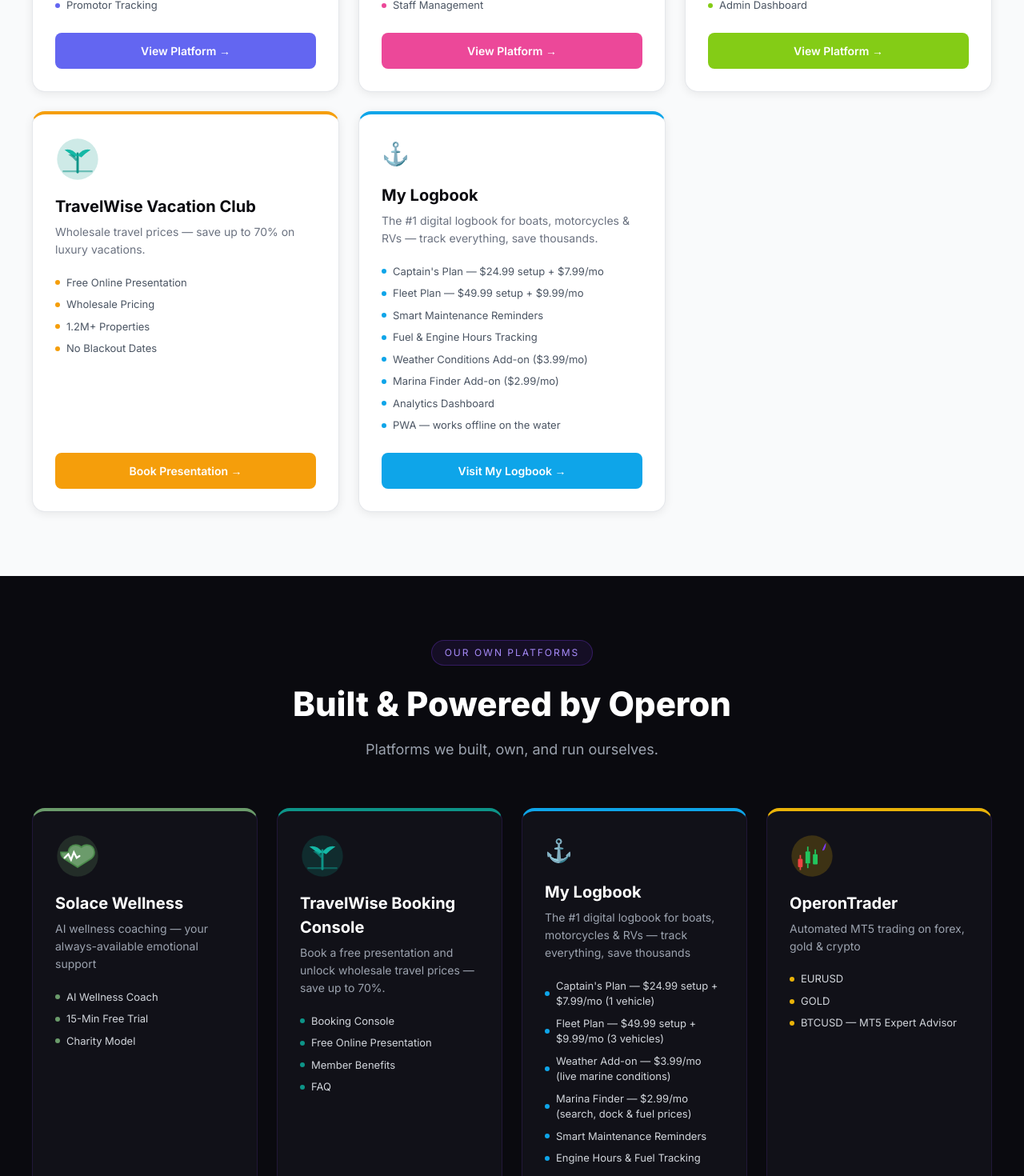
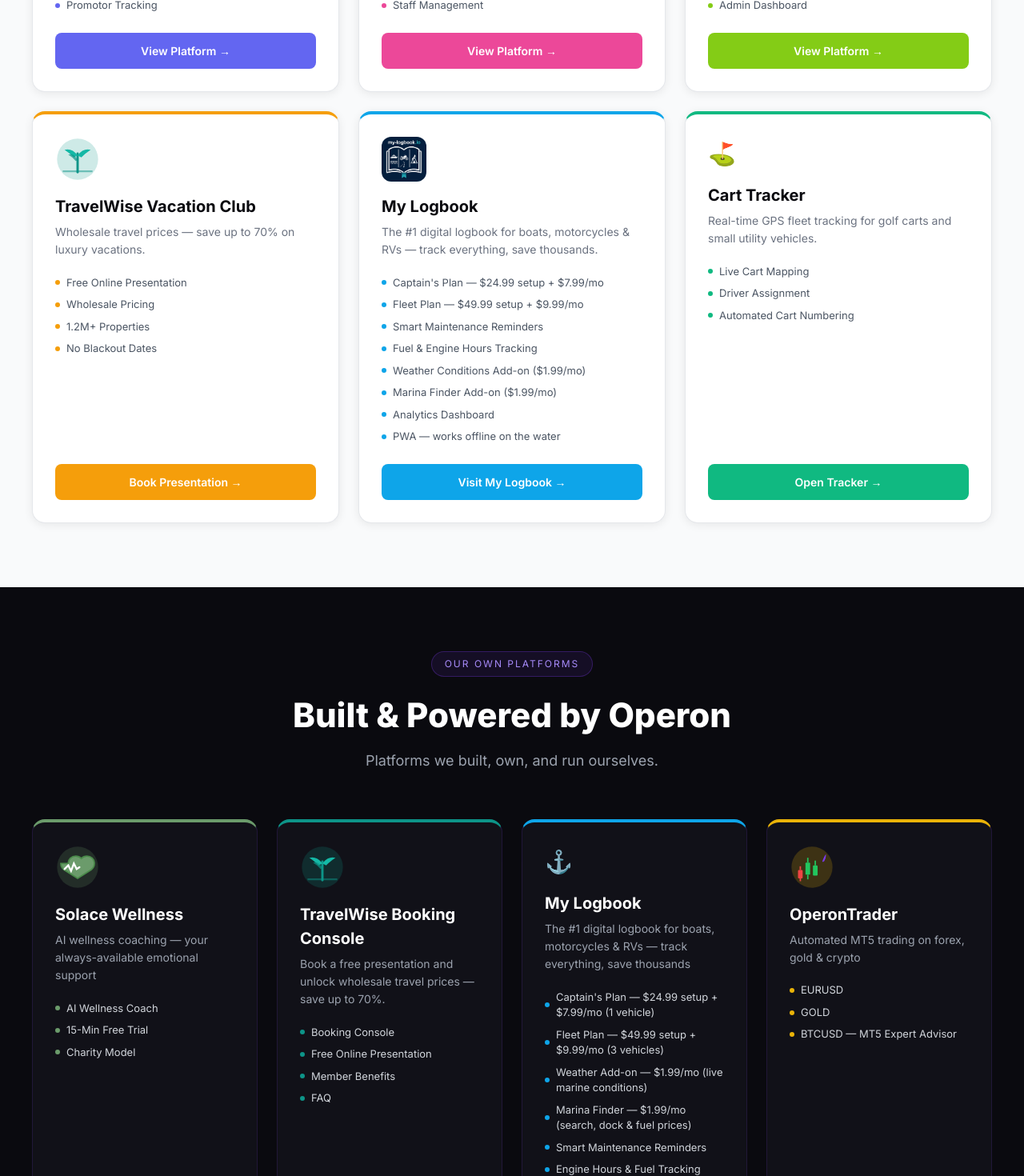
Before and after one commit to Antarestravelclub/Operon, a React (Vite) app: page / in a window 1280 px wide. Shown: the part 2480-3950 px from the top of the page at 80% size. Built offline with nearby package versions, Linux system fonts and the light colour scheme.

Commit message:
fix: correct all project links to production URLs, fix add-on pricing to .99/mo

```diff
--- /dev/null
+++ b/public/logbook-pitch.md
@@ -0,0 +1,33 @@
+# My Logbook: The Asset Pedigree of the Outdoors
+
+## 1. The Opportunity
+High-value assets—boats, motorcycles, and RVs—are deteriorating in value due to the "Spreadsheet Silo" problem. Owners have no verifiable maintenance history, leading to thousands of dollars in lost resale value.
+
+## 2. The Solution
+My Logbook is not just a digital ledger; it is a **portable Asset Pedigree**.
+- **Real-Time Data:** Live trip tracking and fuel/maintenance capture.
+- **Compliance & Value:** A maintenance log that carries forward during asset resale.
+- **Smart Infrastructure:** BYOK "Cloud" architecture (Supabase + Mapbox) that scales without platform-taxed hosting costs.
+
+## 3. The Growth Engine (Affiliate/Viral Loops)
+We turn our users into our salesforce.
+- **Automated Bounties:** Every user has a unique referral code/QR generator.
+- **In-Platform Incentives:** $4.99 commission payout for every referred subscriber.
+- **Compound Acquisition:** Sticker/QR placement at high-traffic hubs (marinas, trailheads) drives self-boarding traffic.
+
+## 4. Financials (Pro-Forma)
+*Target: 1,000 active "Captain" subscribers.*
+
+| Category | Monthly Net Contribution | Annualized Potential |
+| :--- | :--- | :--- |
+| **Gross Revenue** | $7,083 | $85,000 |
+| **Infra/Stripe Fees** | $(1,142) | $(13,704) |
+| **Contribution Margin** | **$5,941** | **$71,296** |
+
+- **Margin:** 84%
+- **Efficiency:** Serverless infrastructure ensures costs remain negligible at scale.
+
+## 5. Strategic Exit Positioning
+My Logbook is built as a **"System of Record"** for leisure assets.
+- **The Value:** A ready-made, high-intent data ecosystem that integrates seamlessly with larger Marine-Tech or Fleet-Management portfolios.
+- **The Asset:** An audit-ready, fully compliant, and App Store ready codebase that is ready for handover on day one.
--- a/src/pages/Landing.tsx
+++ b/src/pages/Landing.tsx
@@ -1,7 +1,6 @@
 
 import { Link } from 'react-router-dom';
 import { useState } from 'react';
-import { TrendingUp, MessageCircle, ClipboardList } from 'lucide-react';
 
 function TestimonialCard({ name, role, stars, quote }: { name: string, role: string, stars: number, quote: string }) {
   const initials = name.split(' ').map((n: string) => n[0]).join('');
@@ -210,7 +209,7 @@
       tagline: 'Full backend financial management — leads, payroll, goals, and stats.',
       products: ['Sales Volume Dashboard', 'OPC Performance Tracking', 'Payroll & Commission Reports', 'Sales Goals & Analytics'],
       cta: 'View Platform',
-      ctaLink: 'https://myoperon.io/leads.html',
+      ctaLink: 'https://lead-to-cash-track.vercel.app',
       external: true,
     },
     {
@@ -220,7 +219,7 @@
       tagline: 'Kanban-style candidate pipeline for hiring vacation sales teams.',
       products: ['Candidate Tracking', 'Hiring Workflow', 'Interview Calendar', 'Analytics Dashboard'],
       cta: 'View Platform',
-      ctaLink: 'https://myoperon.io/recruit.html',
+      ctaLink: 'https://vidarecruitment.vercel.app',
       external: true,
     },
     {
@@ -230,7 +229,7 @@
       tagline: '30-day structured sales training platform for new and existing reps.',
       products: ['Day-by-Day Training Modules', 'Lesson Viewer', 'Progress Tracking', 'Training Editor'],
       cta: 'View Platform',
-      ctaLink: 'https://myoperon.io/academy.html',
+      ctaLink: 'https://vida-rep-academy-9d6cda93.vercel.app',
       external: true,
     },
     {
@@ -240,7 +239,7 @@
       tagline: 'Digital loyalty card programs for modern businesses.',
       products: ['Digital Stamp Cards', 'Points & Rewards', 'Merchant Dashboard', 'QR Code Scanning'],
       cta: 'View Platform',
-      ctaLink: 'https://myoperon.io/loyalty.html',
+      ctaLink: 'https://laralucaloyalty.vercel.app',
       external: true,
     },
     {
@@ -250,7 +249,7 @@
       tagline: 'Member verification and check-in platform with QR codes.',
       products: ['Member Verification', 'QR Code Scanning', 'Admin Dashboard', 'Promotor Tracking'],
       cta: 'View Platform',
-      ctaLink: 'https://myoperon.io/checkin.html',
+      ctaLink: 'https://secure-checkin-confirm.vercel.app',
       external: true,
     },
     {
@@ -260,7 +259,7 @@
       tagline: 'Guest experience and issue tracking for resorts and hospitality.',
       products: ['Guest Portal', 'Issue Tracking', 'Analytics Dashboard', 'Staff Management'],
       cta: 'View Platform',
-      ctaLink: 'https://myoperon.io/guestcare.html',
+      ctaLink: 'https://guest-whisper-care.vercel.app',
       external: true,
     },
     {
@@ -270,7 +269,7 @@
       tagline: 'Sales commission tracking, payroll management and reporting.',
       products: ['Commission Charts', 'Payroll Manager', 'Company Breakdown', 'Admin Dashboard'],
       cta: 'View Platform',
-      ctaLink: 'https://myoperon.io/commissions.html',
+      ctaLink: 'https://antares-travel-club-sales-commission-calc.vercel.app',
       external: true,
     },
     {
@@ -284,13 +283,23 @@
       external: false,
     },
     {
-      icon: <span style={{fontSize: 28}}>⚓</span>,
+      icon: <img src="/logbook-logo-official.png" alt="My Logbook" style={{width: 56, height: 56, borderRadius: '12px'}} />,
       title: 'My Logbook',
       color: '#0ea5e9',
       tagline: 'The #1 digital logbook for boats, motorcycles & RVs — track everything, save thousands.',
-      products: ["Captain's Plan — $24.99 setup + $7.99/mo", 'Fleet Plan — $49.99 setup + $9.99/mo', 'Smart Maintenance Reminders', 'Fuel & Engine Hours Tracking', 'Weather Conditions Add-on ($3.99/mo)', 'Marina Finder Add-on ($2.99/mo)', 'Analytics Dashboard', 'PWA — works offline on the water'],
+      products: ["Captain's Plan — $24.99 setup + $7.99/mo", 'Fleet Plan — $49.99 setup + $9.99/mo', 'Smart Maintenance Reminders', 'Fuel & Engine Hours Tracking', 'Weather Conditions Add-on ($1.99/mo)', 'Marina Finder Add-on ($1.99/mo)', 'Analytics Dashboard', 'PWA — works offline on the water'],
       cta: 'Visit My Logbook',
       ctaLink: 'https://my-logbook.io',
+      external: true,
+    },
+    {
+      icon: <span style={{fontSize: 28}}>⛳</span>,
+      title: 'Cart Tracker',
+      color: '#10b981',
+      tagline: 'Real-time GPS fleet tracking for golf carts and small utility vehicles.',
+      products: ['Live Cart Mapping', 'Driver Assignment', 'Automated Cart Numbering'],
+      cta: 'Open Tracker',
+      ctaLink: 'https://cart-buddy-map.lovable.app',
       external: true,
     },
   ];
@@ -326,8 +335,8 @@
       products: [
         'Captain\'s Plan — $24.99 setup + $7.99/mo (1 vehicle)',
         'Fleet Plan — $49.99 setup + $9.99/mo (3 vehicles)',
-        'Weather Add-on — $3.99/mo (live marine conditions)',
-        'Marina Finder — $2.99/mo (search, dock & fuel prices)',
+        'Weather Add-on — $1.99/mo (live marine conditions)',
+        'Marina Finder — $1.99/mo (search, dock & fuel prices)',
         'Smart Maintenance Reminders',
         'Engine Hours & Fuel Tracking',
         'Live Location & Guest Book',
```
Also changed, not shown: public/logbook-logo-official.png (added).
